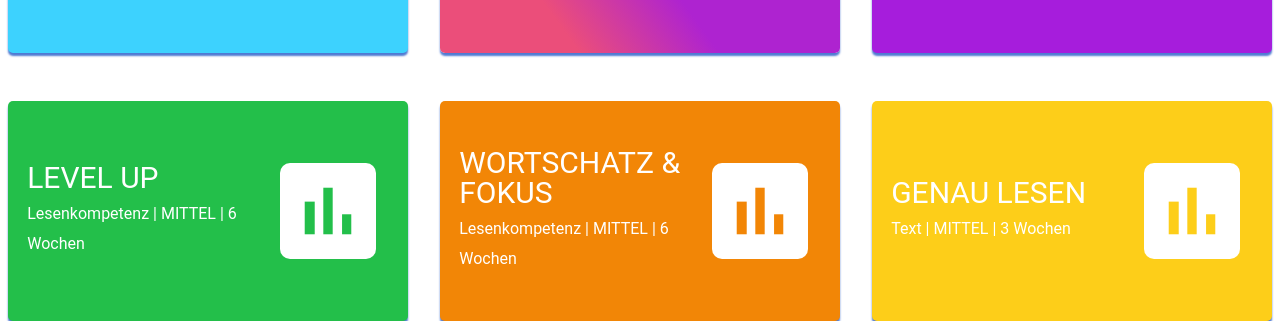
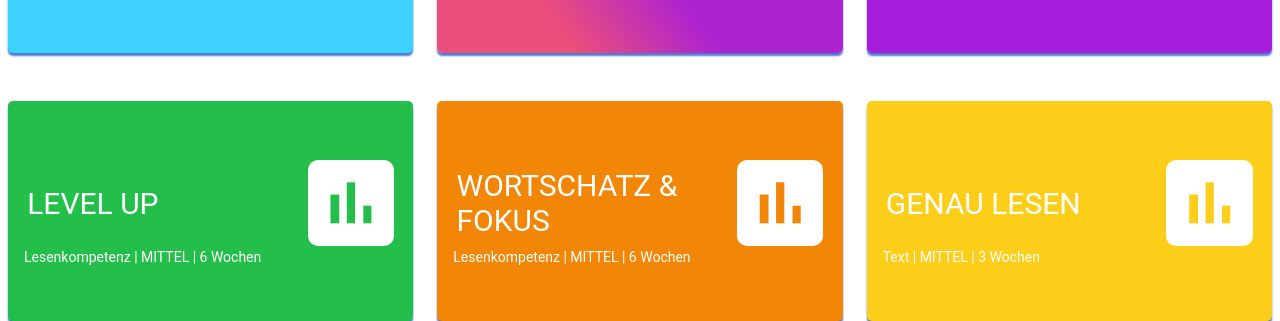
Before and after one commit to elenaRotari/emoree_task, a website built with Vite: page index.html in a window 1280 px wide. Shown: the part 565-886 px from the top of the page. Built offline with nearby package versions, Linux system fonts and the light colour scheme.

Commit message:
style done

```diff
--- a/main.js
+++ b/main.js
@@ -213,14 +213,14 @@ dataPage.main.cards.map((card) => {
   const cardDescription = document.createElement("p");
   cardDescription.classList.add("card__description");
   cardDescription.textContent = card.description;
-  flex.appendChild(cardDescription);
+  cardItem.appendChild(cardDescription);
 
   const cardIcon = document.createElement("i");
   cardIcon.classList.add("material-icons");
   cardIcon.textContent = card.icon;
   cardIcon.style.color = card.background;
   cardIcon.style.color = card.textContent;
-  cardItem.appendChild(cardIcon);
+  flex.appendChild(cardIcon);
 });
 
 // filter cards by goals
@@ -242,14 +242,14 @@ checked.forEach((item) => {
         const isMatch = checkedValues.every((goal) => goals.includes(goal));
         console.log(isMatch);
         if (isMatch) {
-          card.style.display = "block";
+          card.style.display = "flex";
         } else {
           card.style.display = "none";
         }
       } else if (checkedValues.length > 0 && goals.length === 0) {
         card.style.display = "none";
       } else {
-        card.style.display = "block";
+        card.style.display = "flex";
       }
     });
   });
--- a/style.css
+++ b/style.css
@@ -21,7 +21,6 @@
 .nav {
   font-size: 15px;
   display: flex;
-
   flex-direction: column;
   padding: 0.5rem;
   border: 1px solid #ccc;
@@ -52,52 +51,47 @@
 .main_container {
   display: flex;
   flex-direction: column;
-  gap: 1rem;
   flex: 1;
-  margin-top: 1rem;
+  margin: 1rem auto;
 }
 .cards {
+  display: grid;
+  gap: 1rem;
+  grid-template-columns: repeat(auto-fit, minmax(min(300px, 100%), 1fr));
+}
+.card {
   display: flex;
   flex-direction: column;
-  gap: 1rem;
-}
-.card {
-  max-width: 460px;
-  min-width: 290px;
+  justify-content: center;
   border-radius: 5px;
   padding: 1rem;
-  display: flex;
-  justify-content: space-between;
   min-height: 150px;
   box-shadow: 0px 3px 2px 0px #4f7ad2;
 }
-
-.flex > * {
+.flex {
   display: flex;
-  flex-wrap: wrap;
-  flex-direction: column;
-  justify-content: center;
+  justify-content: space-between;
+  padding: 0.2rem;
+  align-items: center;
   gap: 1rem;
-  padding: 0.2rem;
-  color: white;
 }
 
-.card > .material-icons {
-  font-size: 3rem;
+.flex > .material-icons {
+  font-size: calc(2rem + 3vw);
   height: fit-content;
   border-radius: 10px;
   background-color: #fff;
-  display: flex;
-  justify-content: center;
-  padding: 0.3rem;
 }
 
 .card__title {
   font-size: 30px;
+  color: #fff;
 }
-.card__decsription {
+.card__description {
   font-size: 14px;
+  color: #fff;
 }
+
 @media screen and (min-width: 768px) {
   .nav {
     flex-direction: row;
@@ -105,7 +99,7 @@
   }
 }
 
-@media screen and (min-width: 768px) {
+@media screen and (min-width: 1024px) {
   .main_container {
     margin: 1rem auto;
   }
@@ -115,31 +109,24 @@
     grid-template-rows: repeat(3, 1fr);
     align-self: center;
     row-gap: 3rem;
-    column-gap: 2rem;
+    column-gap: 1.5rem;
   }
   .card {
-    width: 100%;
-    height: 220px;
+    min-height: 220px;
   }
-  .card:not(:nth-child(1)) {
-    align-items: center;
-    padding-right: 2rem;
-  }
+
   .card:first-child {
     grid-column: 1 / 2;
     grid-row: 1 / 3;
     height: 100%;
+    line-height: 30px;
   }
-  .flex {
-    align-self: center;
-    line-height: 30px;
-    gap: 3rem;
+  .card:first-child > :last-child {
+    width: 75%;
   }
-  .card > .material-icons {
+
+  .flex > .material-icons {
     height: fit-content;
-    font-size: 5rem;
     padding: 0.5rem;
-    justify-content: center;
-    align-items: center;
   }
 }
```
